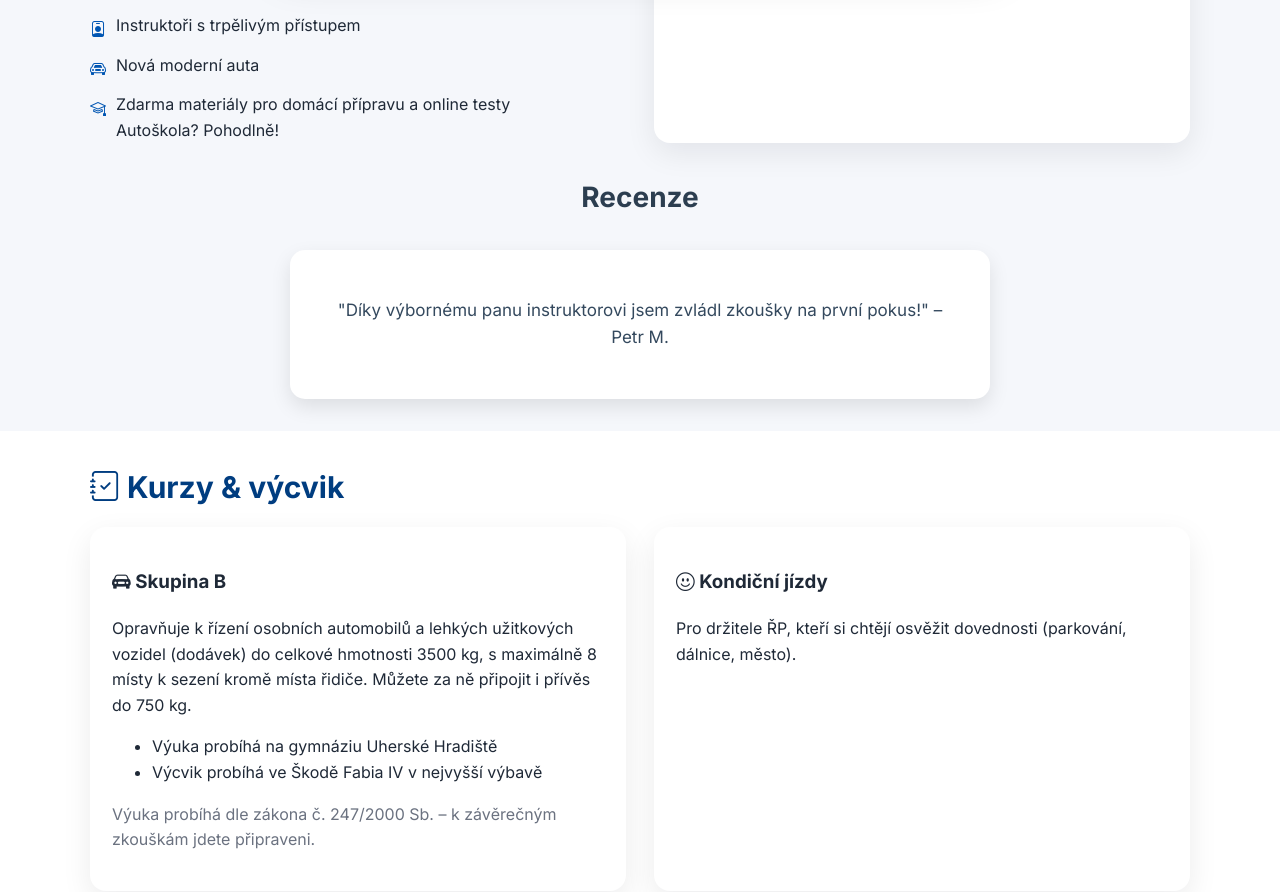
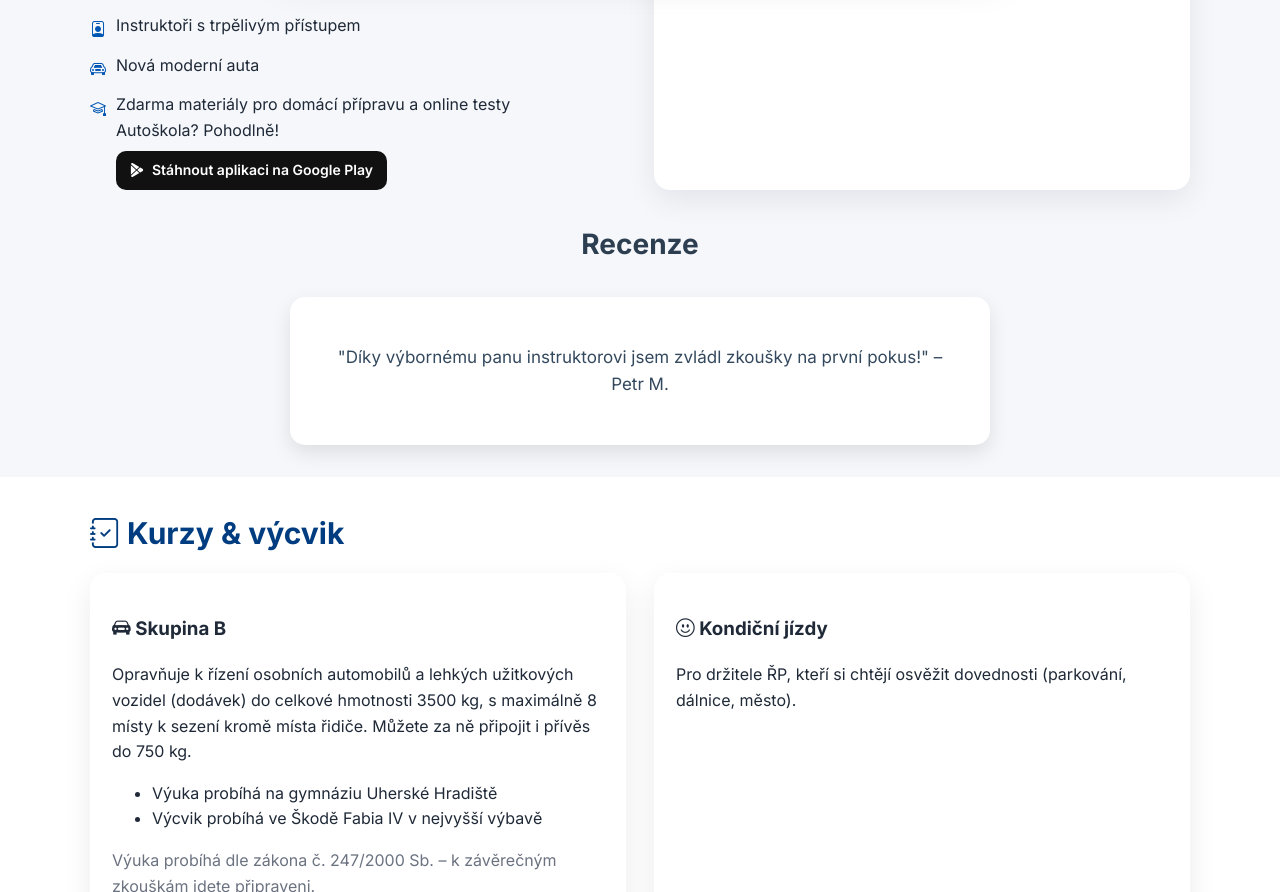
Before and after one commit to merunka1/merunka1.github.io, a plain HTML site: page index.html in a window 1280 px wide. Shown: the part 822-1714 px from the top of the page. Drawn offline with nearby package versions, Linux system fonts and the light colour scheme.

Commit message:
Add files via upload

```diff
--- a/index.html
+++ b/index.html
@@ -186,6 +186,9 @@
 .recenze-slide.active {
   display: block;
 }
+.app-link{display:inline-flex;align-items:center;gap:8px;margin-top:8px;padding:8px 14px;border-radius:10px;background:#111;color:#fff;font-weight:600;font-size:14px}
+.app-link:hover{text-decoration:none;background:#333}
+.icon-row .app-link i{color:#fff;margin-top:0}
 /* Cookie lišta */
 .cookie-bar{position:fixed;left:16px;right:16px;bottom:16px;z-index:100;max-width:720px;margin-inline:auto;background:#fff;color:var(--text);border-radius:var(--radius);box-shadow:0 10px 40px rgba(2,6,23,.25);padding:18px 20px;display:flex;gap:16px;align-items:center;flex-wrap:wrap}
 .cookie-bar[hidden]{display:none}
@@ -327,7 +330,8 @@
       <div class="icon-list">
         <div class="icon-row"><i class="bi bi-person-badge"></i> Instruktoři s trpělivým přístupem</div>
         <div class="icon-row"><i class="bi bi-car-front"></i> Nová moderní auta</div>
-        <div class="icon-row"><i class="bi bi-mortarboard"></i> Zdarma materiály pro domácí přípravu a online testy Autoškola?&nbsp;Pohodlně!</div>
+        <div class="icon-row"><i class="bi bi-mortarboard"></i> <div>Zdarma materiály pro domácí přípravu a online testy Autoškola?&nbsp;Pohodlně!<br>
+          <a class="app-link" href="https://play.google.com/store/apps/details?id=cz.odjeto.autoskola_testy&amp;pcampaignid=web_share" target="_blank" rel="noopener"><i class="bi bi-google-play"></i> Stáhnout aplikaci na Google Play</a></div></div>
       </div>
     </div>
     <div class="card">
```
